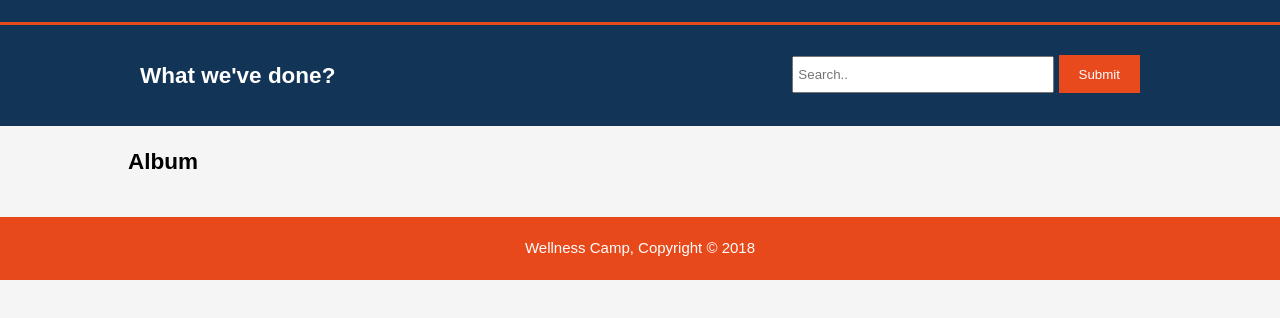
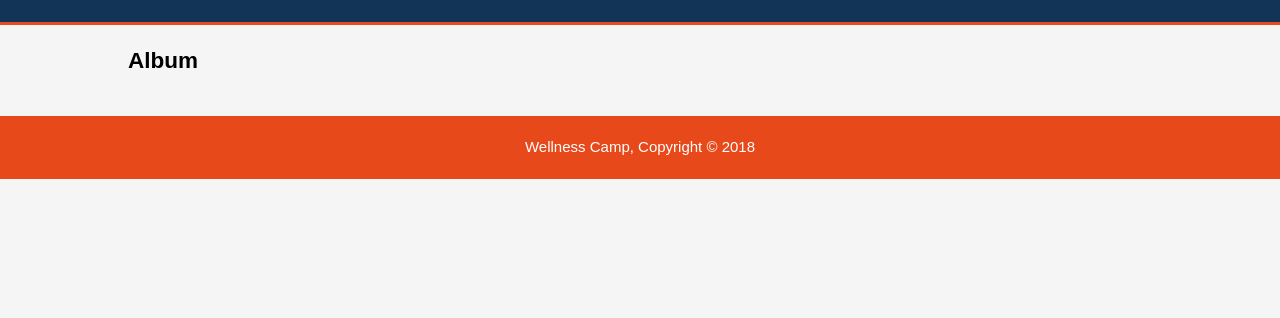
Before and after one commit to WellnessJeju/WellnessJeju, a plain HTML site: page album.html in a window 1280 px wide. Shown: the part 78-396 px from the top of the page. Drawn offline with Linux system fonts and the light colour scheme.

Commit message:
Update album.html

```diff
--- a/album.html
+++ b/album.html
@@ -25,17 +25,6 @@
     </header>
 
 
-    <section id="newsletter">
-      <div class="container">
-        <h1>What we've done? </h1>
-        <form action="/action_page.php">
-          <input type="text" placeholder="Search.." name="search">
-          <button type="submit" class="button_1"> Submit </button>
-        </form>
-      </div>
-    </section>
-
-
     <section id="main">
       <div class="container">
         <article id="main-col">
```
